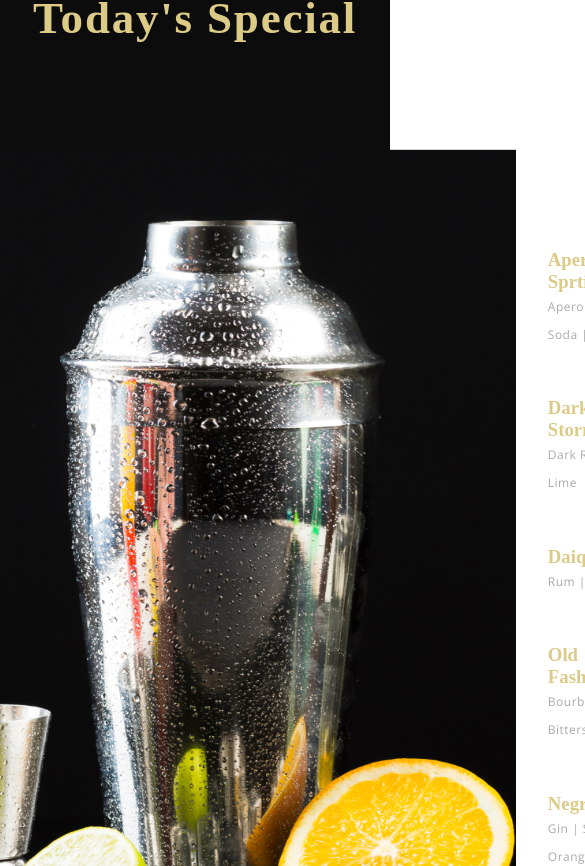
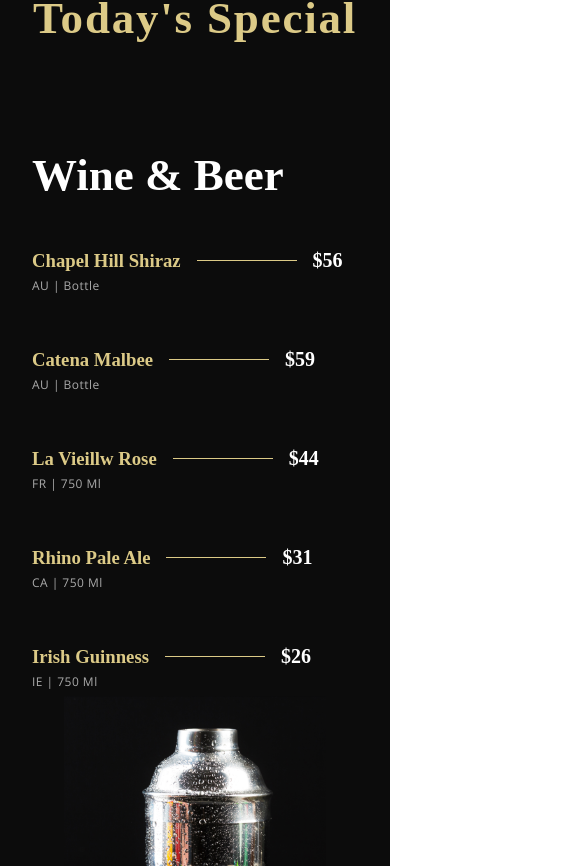
Before and after one commit to karenefereyan/restaurant-gericht, a React (Create React App) app: page / in a window 390 px wide. Shown: the part 2978-3844 px from the top of the page, 585 px wide, since content can reach past the window. Built offline with nearby package versions, Linux system fonts and the light colour scheme; a web font is replaced by a local one.

Commit message:
Mobile menu done

```diff
--- a/src/components/Menuitem/MenuItem.css
+++ b/src/components/Menuitem/MenuItem.css
@@ -32,3 +32,14 @@
 .app__specialmenu-section_tags p{
     color: rgb(170, 170, 170);
 }
+
+@media screen and (max-width:768px){
+    .app__specialmenu-section{
+        width: 100%;
+        display: flex;
+    }
+
+    .app__specialmenu-section_head_dash{
+        width: 100px;
+    }
+}
--- a/src/components/Menuitem/MenuItem.jsx
+++ b/src/components/Menuitem/MenuItem.jsx
@@ -1,5 +1,4 @@
 import React from 'react';
-// import data from '../../constants';
 
 import './MenuItem.css';
 
--- a/src/container/Menu/SpecialMenu.css
+++ b/src/container/Menu/SpecialMenu.css
@@ -39,3 +39,32 @@
 .app__specialmenu-content_button{
     margin-top: 2rem;
 }
+
+@media screen and (max-width:920px){
+    .app__specialmenu-content{
+        flex-direction: column;
+    }
+
+    .app__specialmenu-content_drinksMenu{
+        width: 100%;
+
+        flex: 1;
+        display: flex;
+        justify-content:flex-start;
+        align-items: flex-start;
+        flex-direction: column;
+    }
+
+
+}
+
+@media screen and (max-width:768px){
+    .app__specialmenu-content_image img{
+        width: 100%;
+        height: auto;
+    }
+
+    .app__specialmenu-content_image{
+        margin-bottom: 4rem;
+    }
+}
--- a/src/container/Menu/SpecialMenu.jsx
+++ b/src/container/Menu/SpecialMenu.jsx
@@ -16,7 +16,7 @@
 
       <div className='app__specialmenu-content'>
 
-            <div className='app__specialmenu-content_wines'>
+            <div className='app__specialmenu-content_drinksMenu'>
                 <h1 className='specialmenu-content_heading'>Wine & Beer</h1>
                 {
                   data.wines.map((wine) => (
@@ -29,7 +29,7 @@
               <img src={images.menu} alt="" />
             </div>
 
-            <div className='app__specialmenu-content_cocktails'>
+            <div className='app__specialmenu-content_drinksMenu'>
                 <h1 className='specialmenu-content_heading'>Cocktails</h1>
                 {
                   data.cocktails.map((cocktail) => (
```
